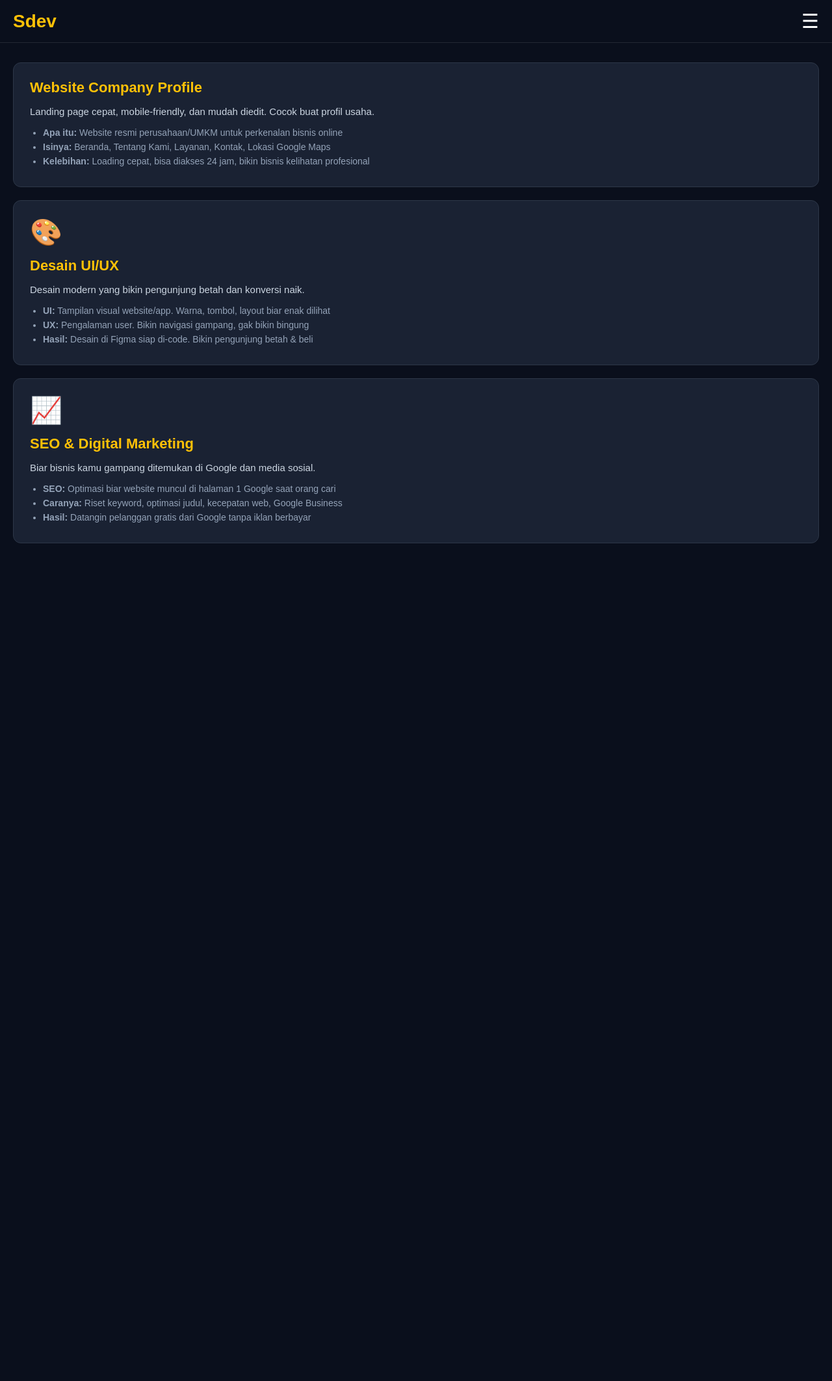
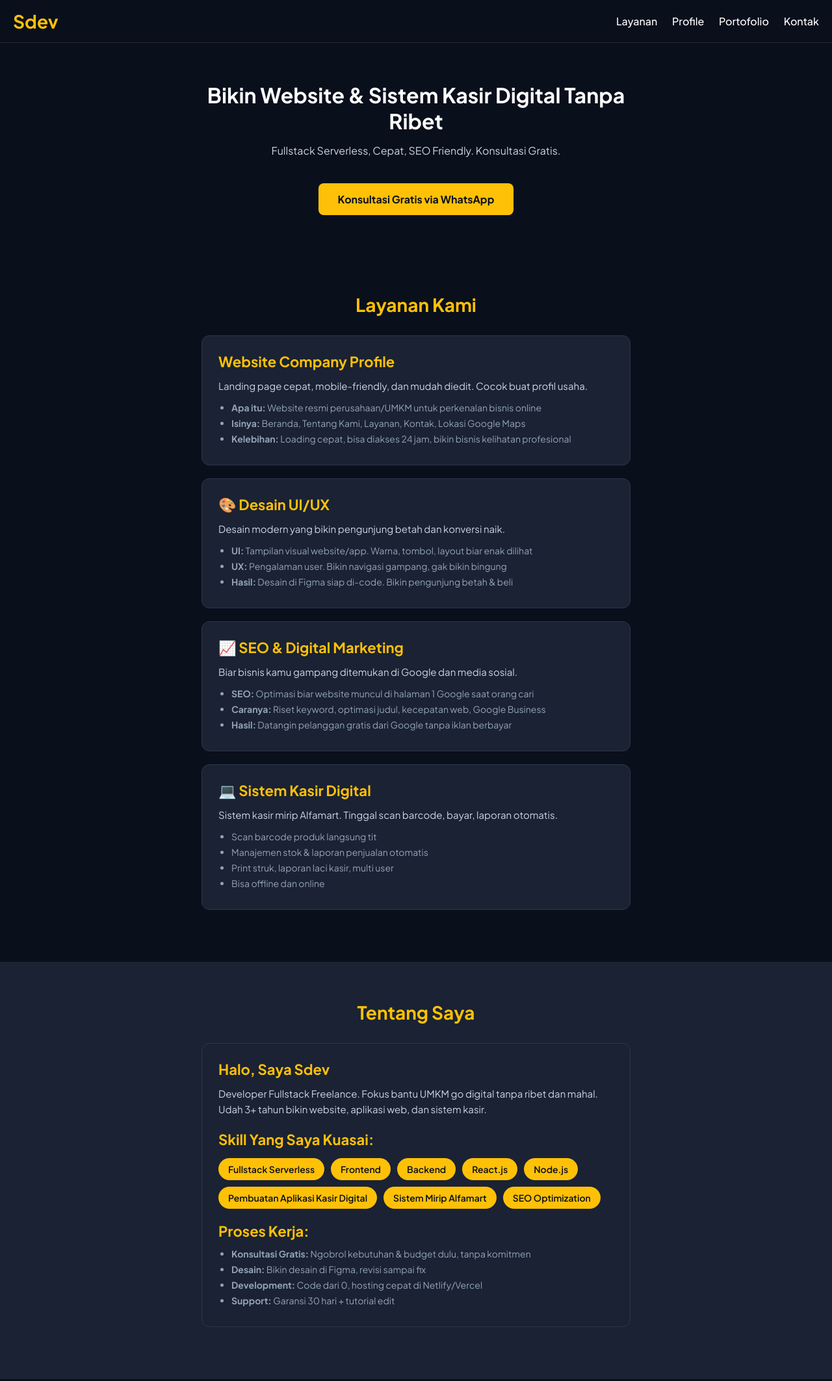
Before and after one commit to semb-commits/whebsiteku, a plain HTML site: page index.html in a window 1280 px wide. Shown: the top 2125 px of the page at 65% size. Before the commit the page ends 886 px from the top, so only its background shows below. Drawn offline with nearby package versions, Linux system fonts and the light colour scheme.

Commit message:
Update index.html

```diff
--- a/index.html
+++ b/index.html
@@ -3,11 +3,17 @@
 <head>
 <meta charset="UTF-8">
 <meta name="viewport" content="width=device-width, initial-scale=1.0">
-<title>Sdev - Jasa Website & Pembuatan Aplikasi</title>
+<title>Sdev - Jasa Website & Sistem Kasir Digital</title>
+<meta name="description" content="Jasa pembuatan website, aplikasi kasir digital, fullstack serverless. Konsultasi gratis.">
+
+<link href="https://fonts.googleapis.com/css2?family=Plus+Jakarta+Sans:wght@400;500;600;700&display=swap" rel="stylesheet">
+<link href="https://unpkg.com/aos@2.3.1/dist/aos.css" rel="stylesheet">
+
 <style>
 * {margin:0;padding:0;box-sizing:border-box;}
+html {scroll-behavior:smooth;}
 body {
-  font-family: Arial, Helvetica, sans-serif;
+  font-family: 'Plus Jakarta Sans', Arial, sans-serif;
   background: #0a0f1c;
   color: #ffffff;
 }
@@ -19,11 +25,20 @@ body {
   justify-content:space-between;
   align-items:center;
   border-bottom:1px solid rgba(255,255,255,0.1);
+  position:sticky;top:0;z-index:100;
 }
 .logo {color:#ffc107;font-size:28px;font-weight:bold;}
-.menu {font-size:30px;color:#fff;cursor:pointer;}
+.menu a {color:#fff;text-decoration:none;margin-left:20px;font-weight:500;}
+.menu a:hover {color:#ffc107;}
 
-.section {padding:30px 20px;}
+.section {padding:40px 20px;}
+.section h2 {
+  text-align:center;
+  font-size:28px;
+  color:#ffc107;
+  margin-bottom:30px;
+}
+
 .card {
   background:#1a2233;
   border:1px solid #2d3748;
@@ -35,7 +50,6 @@ body {
   transition:0.3s;
 }
 .card:active {transform:scale(0.98);background:#232b3d;}
-.card-icon {font-size:40px;margin-bottom:15px;}
 .card h3 {
   color:#ffc107;
   font-size:22px;
@@ -54,19 +68,77 @@ body {
 }
 .card ul li {margin:6px 0;}
 
+.skills {
+  display:flex;
+  flex-wrap:wrap;
+  gap:10px;
+  margin-top:15px;
+}
+.skill {
+  background:#ffc107;
+  color:#0a0f1c;
+  padding:8px 15px;
+  border-radius:20px;
+  font-size:14px;
+  font-weight:600;
+}
+
+.btn {
+  display:inline-block;
+  padding:14px 30px;
+  background:#ffc107;
+  color:#0a0f1c;
+  text-decoration:none;
+  font-weight:bold;
+  border-radius:8px;
+  text-align:center;
+  margin-top:15px;
+}
+.btn:hover {background:#ffcd57;}
+
+.portfolio-img {
+  width:100%;
+  border-radius:8px;
+  margin-bottom:15px;
+}
+
+footer {
+  text-align:center;
+  padding:30px 20px;
+  background:#0a0f1c;
+  color:#94a3b8;
+  border-top:1px solid rgba(255,255,255,0.1);
+  font-size:14px;
+}
 </style>
 </head>
 <body>
 
 <div class="header">
   <div class="logo">Sdev</div>
-  <div class="menu">☰</div>
+  <div class="menu">
+    <a href="#layanan">Layanan</a>
+    <a href="#profile">Profile</a>
+    <a href="#portofolio">Portofolio</a>
+    <a href="#kontak">Kontak</a>
+  </div>
 </div>
 
-<div class="section">
+<!-- Hero -->
+<div class="section" data-aos="fade-up">
+  <div class="container" style="text-align:center;">
+    <h1 style="font-size:32px;margin-bottom:15px;color:#ffffff;">Bikin Website & Sistem Kasir Digital Tanpa Ribet</h1>
+    <p style="color:#cbd5e1;font-size:16px;margin-bottom:25px;">Fullstack Serverless, Cepat, SEO Friendly. Konsultasi Gratis.</p>
+    <a href="https://wa.me/62895351432524" class="btn">Konsultasi Gratis via WhatsApp</a>
+  </div>
+</div>
 
-  <!-- Website Company Profile -->
-  <a href="https://wa.me/62895351432524?text=Halo%20mau%20buat%20Website%20Company%20Profile" class="card">
+<!-- Layanan -->
+<div id="layanan" class="section">
+  <div class="container">
+    <h2 data-aos="fade-up">Layanan Kami</h2>
+
+    <a href="https://wa.me/62895351432524" class="card" data-aos="fade-up" data-aos-delay="100">
       <h3>Website Company Profile</h3>
       <p>Landing page cepat, mobile-friendly, dan mudah diedit. Cocok buat profil usaha.</p>
       <ul>
@@ -76,10 +148,8 @@ body {
       </ul>
     </a>
 
-  <!-- Desain UI/UX -->
-  <a href="https://wa.me/62895351432524?text=Halo%20mau%20jasa%20Desain%20UI%2FUX" class="card">
-    <div class="card-icon">🎨</div>
-    <h3>Desain UI/UX</h3>
+    <a href="https://wa.me/62895351432524" class="card" data-aos="fade-up" data-aos-delay="200">
+      <h3>🎨 Desain UI/UX</h3>
       <p>Desain modern yang bikin pengunjung betah dan konversi naik.</p>
       <ul>
         <li><strong>UI:</strong> Tampilan visual website/app. Warna, tombol, layout biar enak dilihat</li>
@@ -88,10 +158,8 @@ body {
       </ul>
     </a>
 
-  <!-- SEO & Digital Marketing -->
-  <a href="https://wa.me/62895351432524?text=Halo%20mau%20jasa%20SEO" class="card">
-    <div class="card-icon">📈</div>
-    <h3>SEO & Digital Marketing</h3>
+    <a href="https://wa.me/62895351432524" class="card" data-aos="fade-up" data-aos-delay="300">
+      <h3>📈 SEO & Digital Marketing</h3>
       <p>Biar bisnis kamu gampang ditemukan di Google dan media sosial.</p>
       <ul>
         <li><strong>SEO:</strong> Optimasi biar website muncul di halaman 1 Google saat orang cari</li>
@@ -100,7 +168,100 @@ body {
       </ul>
     </a>
 
+    <a href="https://wa.me/62895351432524" class="card" data-aos="fade-up" data-aos-delay="400">
+      <h3>💻 Sistem Kasir Digital</h3>
+      <p>Sistem kasir mirip Alfamart. Tinggal scan barcode, bayar, laporan otomatis.</p>
+      <ul>
+        <li>Scan barcode produk langsung tit</li>
+        <li>Manajemen stok & laporan penjualan otomatis</li>
+        <li>Print struk, laporan laci kasir, multi user</li>
+        <li>Bisa offline dan online</li>
+      </ul>
+    </a>
+
   </div>
+</div>
+
+<!-- Profile & Skills -->
+<div id="profile" class="section" style="background:#1a2233;">
+  <div class="container">
+    <h2 data-aos="fade-up">Tentang Saya</h2>
+    <div class="card" data-aos="fade-up" data-aos-delay="100">
+      <h3>Halo, Saya Sdev</h3>
+      <p>Developer Fullstack Freelance. Fokus bantu UMKM go digital tanpa ribet dan mahal. Udah 3+ tahun bikin website, aplikasi web, dan sistem kasir.</p>
+
+      <h3 style="margin-top:20px;">Skill Yang Saya Kuasai:</h3>
+      <div class="skills">
+        <div class="skill">Fullstack Serverless</div>
+        <div class="skill">Frontend</div>
+        <div class="skill">Backend</div>
+        <div class="skill">React.js</div>
+        <div class="skill">Node.js</div>
+        <div class="skill">Pembuatan Aplikasi Kasir Digital</div>
+        <div class="skill">Sistem Mirip Alfamart</div>
+        <div class="skill">SEO Optimization</div>
+      </div>
+
+      <h3 style="margin-top:20px;">Proses Kerja:</h3>
+      <ul>
+        <li><strong>Konsultasi Gratis:</strong> Ngobrol kebutuhan & budget dulu, tanpa komitmen</li>
+        <li><strong>Desain:</strong> Bikin desain di Figma, revisi sampai fix</li>
+        <li><strong>Development:</strong> Code dari 0, hosting cepat di Netlify/Vercel</li>
+        <li><strong>Support:</strong> Garansi 30 hari + tutorial edit</li>
+      </ul>
+    </div>
+  </div>
+</div>
+
+<!-- Portofolio -->
+<div id="portofolio" class="section">
+  <div class="container">
+    <h2 data-aos="fade-up">Portofolio Project</h2>
+
+    <a href="https://linles263-sudo.github.io/Penipuan/" target="_blank" class="card" data-aos="zoom-in" data-aos-delay="100">
+      <img src="https://via.placeholder.com/600x350/1a2233/ffffff?text=Project+Penipuan" class="portfolio-img" alt="Project Penipuan">
+      <h3>Penipuan</h3>
+      <p>Website edukasi & awareness anti penipuan online. Responsive dan SEO friendly.</p>
+    </a>
+
+    <a href="https://linles263-sudo.github.io/Kasir-toko-anis/" target="_blank" class="card" data-aos="zoom-in" data-aos-delay="200">
+      <img src="https://via.placeholder.com/600x350/1a2233/ffffff?text=Kasir+Toko+Anis" class="portfolio-img" alt="Kasir Toko Anis">
+      <h3>Kasir Toko Anis</h3>
+      <p>Sistem kasir digital POS. Fitur scan barcode, manajemen stok, laporan penjualan otomatis.</p>
+    </a>
+
+    <a href="https://linles263-sudo.github.io/Warkop-singo/" target="_blank" class="card" data-aos="zoom-in" data-aos-delay="300">
+      <img src="https://via.placeholder.com/600x350/1a2233/ffffff?text=Warkop+Singo" class="portfolio-img" alt="Warkop Singo">
+      <h3>Warkop Singo</h3>
+      <p>Website company profile untuk UMKM kuliner. Mobile friendly dan cepat.</p>
+    </a>
+
+  </div>
+</div>
+
+<!-- Kontak -->
+<div id="kontak" class="section" style="background:#1a2233;text-align:center;">
+  <div class="container" data-aos="fade-up">
+    <h2>Siap Mulai Project?</h2>
+    <p style="color:#cbd5e1;font-size:16px;margin-bottom:20px;">Konsultasi gratis via WhatsApp. Respon cepat di jam kerja.</p>
+    <a href="https://wa.me/62895351432524" class="btn">Chat Sekarang: 0895-3514-32524</a>
+  </div>
+</div>
+
+<footer>
+  <div class="container">
+    <p>© 2026 Sdev. All rights reserved.</p>
+  </div>
+</footer>
+
+<script src="https://unpkg.com/aos@2.3.1/dist/aos.js"></script>
+<script>
+AOS.init({
+  duration: 800,
+  once: true,
+  offset: 100
+});
+</script>
 
 </body>
       </html>
```
Lines whose indentation alone changed are shown as unchanged.
